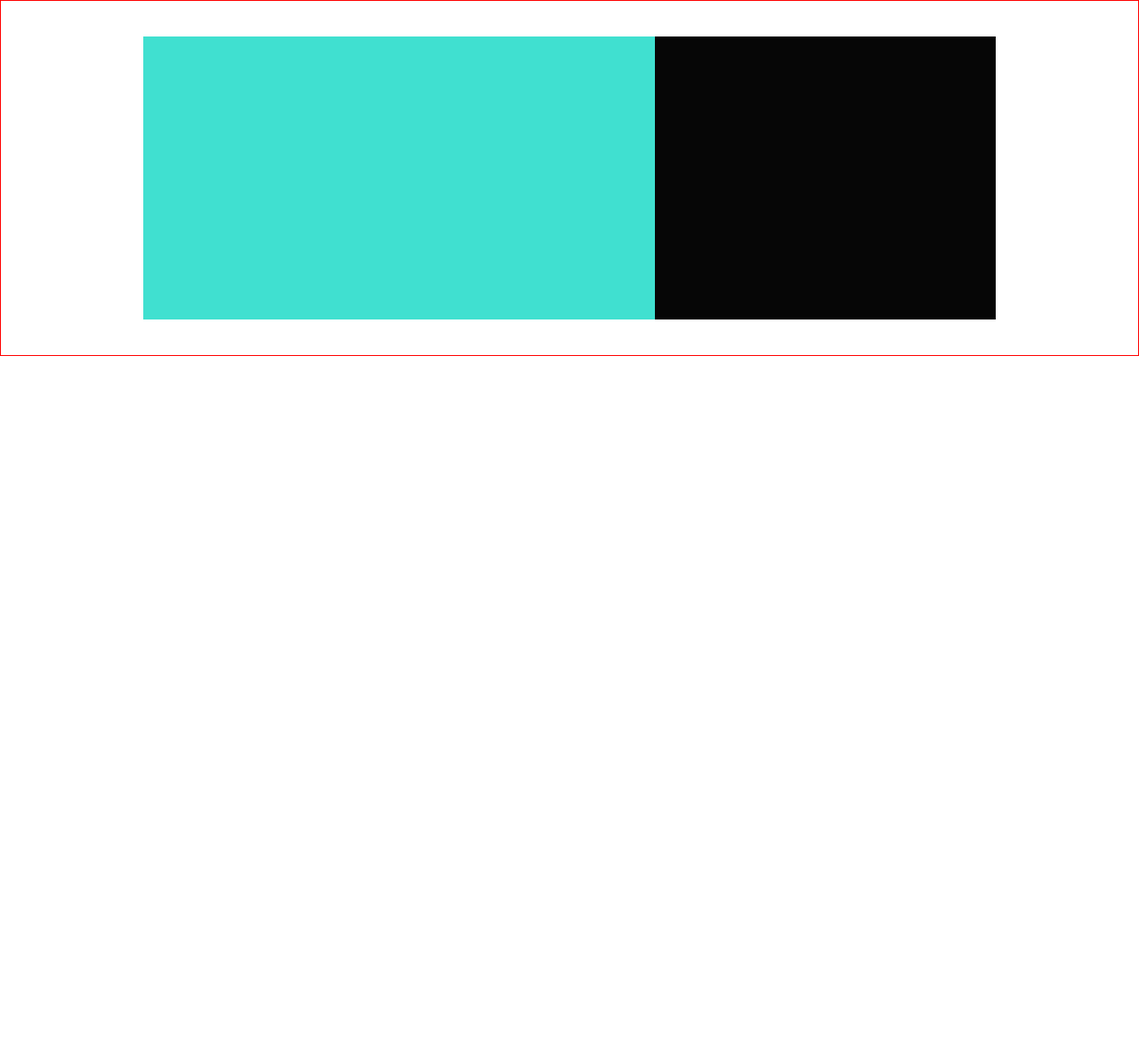
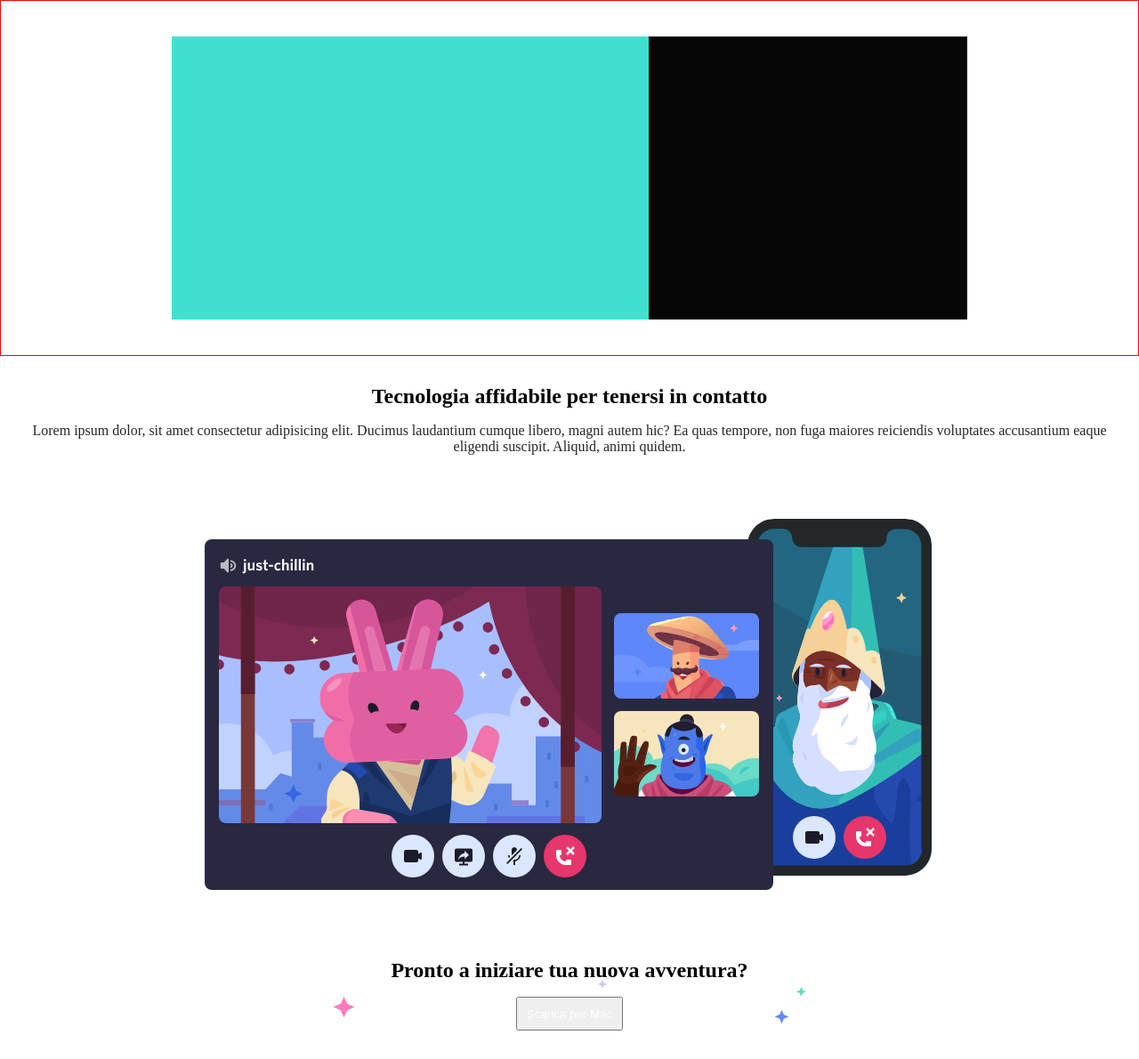
Before and after one commit to RiccardoNestola/htmlcss-struttura-discord, a plain HTML site: page index.html in a window 1280 px wide. Shown: the part 1300-2490 px from the top of the page at 89% size. Before the commit the page ends 1700 px from the top, so only its background shows below. Drawn offline with Linux system fonts and the light colour scheme.

Commit message:
add description class with image and call_to

```diff
--- a/css/style.css
+++ b/css/style.css
@@ -11,6 +11,10 @@ header{
 
 }
 
+button{
+    padding: .6rem;
+    margin: 1rem;
+}
 
 .container{
     background: url(../img/jumbo.png) no-repeat center center; background-size:cover;
@@ -43,22 +47,21 @@ a {
 
 div.intro{
     text-align: center;
-    padding-top: 6rem;
+    padding-top: 4rem;
     width: 50%;
     margin: 0 auto;
 }
 
-.intro h1, p {
+.intro > h1 , p {
     color: white;
-    padding: 1rem
-    ;
+    padding: 1rem;
 }
 
 div.section{
     width:100%;
     height: 25rem;
     border: 1px solid red;
-    padding: 0 10rem;
+    padding: 0 12rem;
 }
 
 
@@ -77,6 +80,25 @@ div.text{
 
 }
 
-div.bg {
-    /* wave */
+/* div.bg {
+
 }
+     */
+
+.description {
+    padding-top: 2rem;
+    text-align: center;
+
+}
+.description p {
+    color: #23272A;
+    text-align: center;
+
+}
+
+
+.call_to_action {
+    text-align: center;
+    padding: 1rem;
+    background: url(../img/stars.svg) no-repeat center center;
+}
--- a/index.html
+++ b/index.html
@@ -55,7 +55,16 @@
             <div class="text"></div>
         </div>
 
+        <div class="description">
+            <h2>Tecnologia affidabile per tenersi in contatto</h2>
+            <p>Lorem ipsum dolor, sit amet consectetur adipisicing elit. Ducimus laudantium cumque libero, magni autem hic? Ea quas tempore, non fuga maiores reiciendis voluptates accusantium eaque eligendi suscipit. Aliquid, animi quidem.</p>
+            <img src="./img/item4-big.svg" alt="">
+        </div>
 
+        <div class="call_to_action">
+            <h2>Pronto a iniziare tua nuova avventura?</h2>
+            <button class="call_button"><a href="#">Scarica per Mac</a></button>
+        </div>
 
     </main>
 
```
